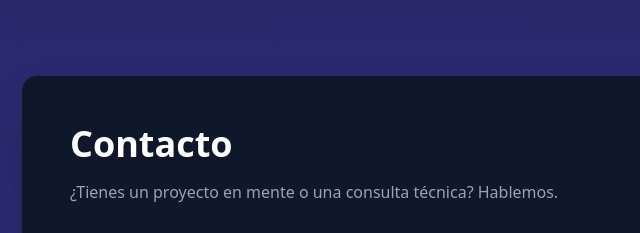
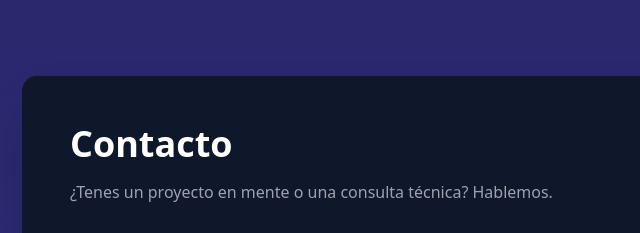
Before and after one commit to igalmes/repositorio, a website: page public/index.html in a window 1280 px wide. Shown: the part 2867-3100 px from the top of the page, 235-875 px from the left. Drawn offline with nearby package versions, Linux system fonts and the light colour scheme.

Commit message:
Update index.html

```diff
--- a/public/index.html
+++ b/public/index.html
@@ -178,7 +178,7 @@
         <section id="contact" data-aos="fade-up" class="py-24">
             <div class="bg-slate-900 rounded-2xl p-8 md:p-12 border border-white/10 shadow-2xl max-w-3xl mx-auto">
                 <h2 class="text-4xl font-bold text-white mb-4">Contacto</h2>
-                <p class="text-gray-400 mb-8">¿Tienes un proyecto en mente o una consulta técnica? Hablemos.</p>
+                <p class="text-gray-400 mb-8">¿Tenes un proyecto en mente o una consulta técnica? Hablemos.</p>
 
                 <form action="https://formspree.io/f/xzdjkvbl" method="POST" id="contactForm" class="space-y-6">
                     <div class="grid grid-cols-1 md:grid-cols-2 gap-6">
```
